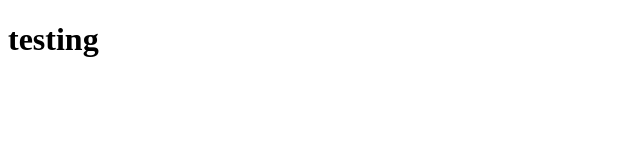
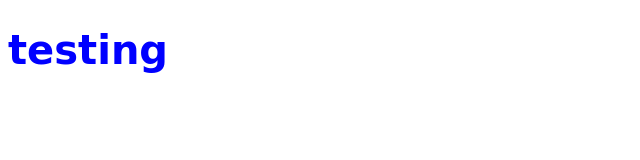
Before and after one commit to kaytonar/learning_html, a plain HTML site: page index.html in a window 1280 px wide. Shown: the whole page, without its empty margins (0-640 px from the left). Drawn offline with Linux system fonts and the light colour scheme.

Commit message:
added css folder/file

```diff
--- /dev/null
+++ b/css/master.css
@@ -0,0 +1,5 @@
+h1 {
+    color: blue;
+    font-size: 40px;
+    font-family: cursive;
+}
--- a/index.html
+++ b/index.html
@@ -1,10 +1,14 @@
 <!DOCTYPE html>
 <html lang="en" dir="ltr">
+
 <head>
     <meta charset="utf-8">
+    <link rel="stylesheet" href="css/master.css">
     <title>hello</title>
 </head>
+
 <body>
     <h1>testing</h1>
 </body>
+
 </html>
```
Lines whose indentation alone changed are shown as unchanged.
